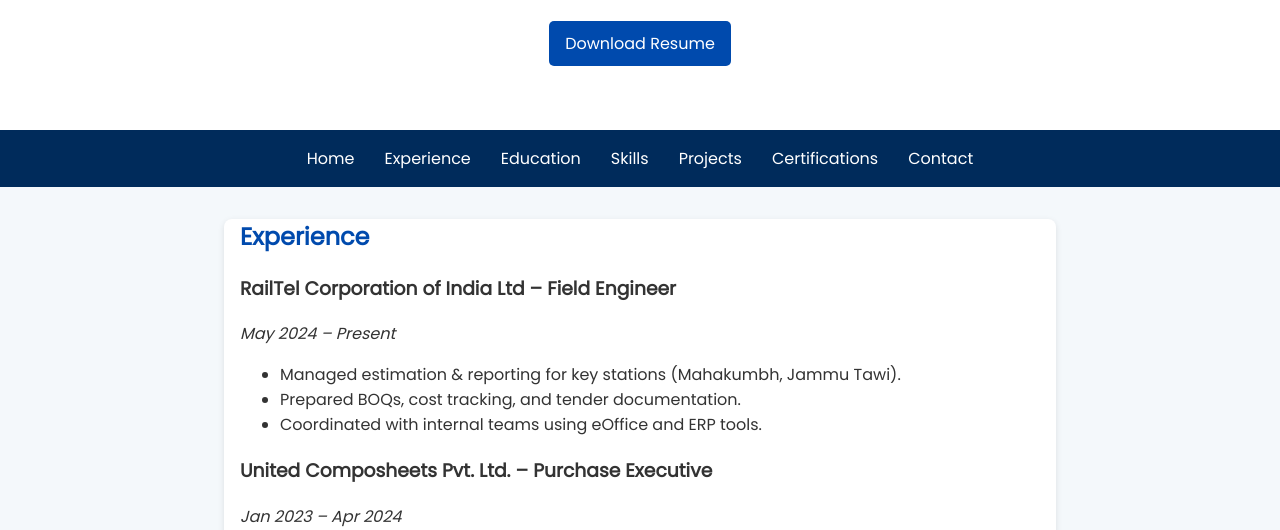
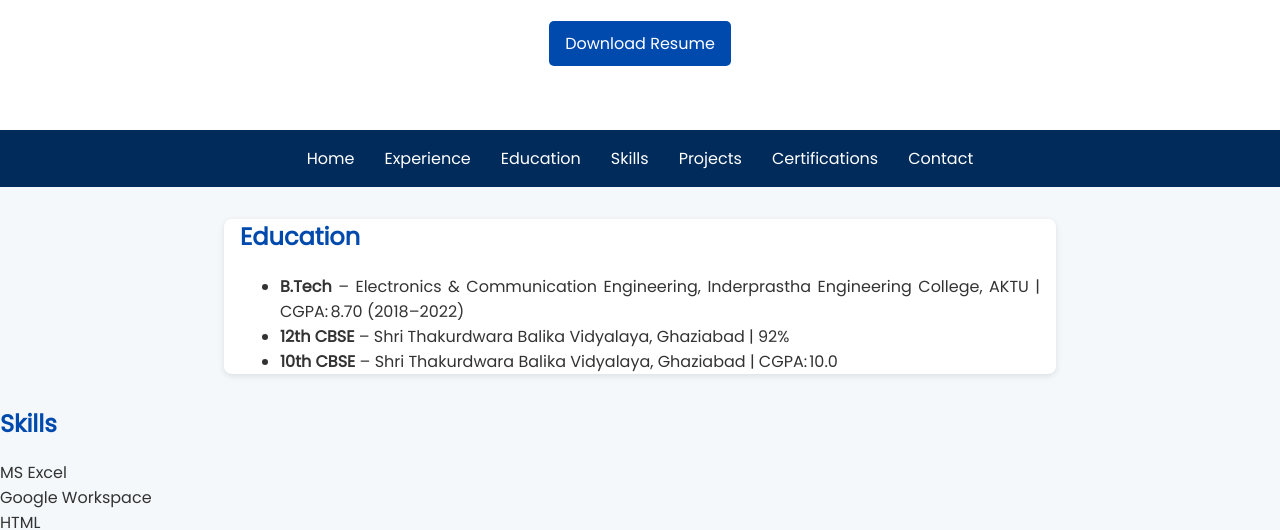
Before and after one commit to Nisha-3/Nisha-Portfolio, a plain HTML site: page index.html in a window 1280 px wide. Shown: the part 422-952 px from the top of the page. Drawn offline with Linux system fonts and the light colour scheme.

Commit message:
index.html

```diff
--- a/index.html
+++ b/index.html
@@ -37,17 +37,6 @@
 </body>
 </html>
 
-<!-- experience.html -->
-<!DOCTYPE html>
-<html lang="en">
-<head><meta charset="UTF-8"><meta name="viewport" content="width=device-width, initial-scale=1.0">
-<title>Experience | Nisha Chauhan</title><link href="https://fonts.googleapis.com/css2?family=Poppins&display=swap" rel="stylesheet">
-<style>body{font-family:'Poppins',sans-serif;background:#f4f8fb;color:#333;margin:0;padding:0}nav{background:#002B5B;padding:1rem;text-align:center}nav a{color:#fff;margin:0 15px;text-decoration:none;font-weight:500}nav a:hover{text-decoration:underline}main{max-width:800px;margin:2rem auto;padding:0 1rem;background:#fff;border-radius:8px;box-shadow:0 2px 6px rgba(0,0,0,0.1);text-align:justify}h2{color:#004AAD;margin-top:0}</style></head>
-<body><nav><a href="index.html">Home</a><a href="experience.html">Experience</a><a href="education.html">Education</a><a href="skills.html">Skills</a><a href="projects.html">Projects</a><a href="certifications.html">Certifications</a><a href="contact.html">Contact</a></nav>
-<main><h2>Experience</h2>
-<h3>RailTel Corporation of India Ltd – Field Engineer</h3><p><em>May 2024 – Present</em></p><ul><li>Managed estimation & reporting for key stations (Mahakumbh, Jammu Tawi).</li><li>Prepared BOQs, cost tracking, and tender documentation.</li><li>Coordinated with internal teams using eOffice and ERP tools.</li></ul>
-<h3>United Composheets Pvt. Ltd. – Purchase Executive</h3><p><em>Jan 2023 – Apr 2024</em></p><ul><li>Handled procurement, vendor negotiations, and order tracking.</li><li>Maintained compliance documentation and delivery schedules.</li></ul>
-</main></body></html>
 
 <!-- education.html -->
 <!DOCTYPE html>
```
